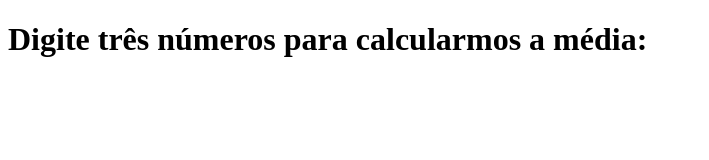
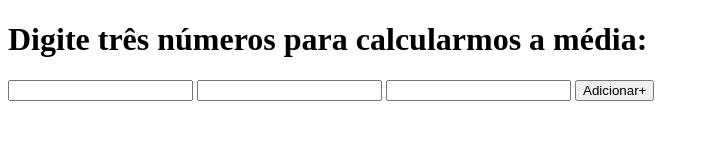
Before and after one commit to brunnohc/Lista-de-exercicios, a plain HTML site: page index.html in a window 1280 px wide. Shown: the whole page, without its empty margins (0-709 px from the left). Drawn offline with Linux system fonts and the light colour scheme.

Commit message:
Adicionando button

```diff
--- a/index.html
+++ b/index.html
@@ -8,5 +8,9 @@
 </head>
 <body>
     <h1>Digite três números para calcularmos a média:</h1>
+    <input type="number" id="a">
+    <input type="number" id="b">
+    <input type="number" id="c">
+    <button type="submit">Adicionar+</button>
 </body>
 </html>
```
